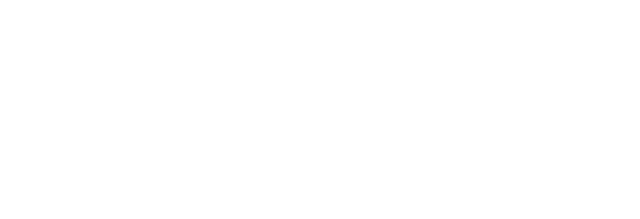
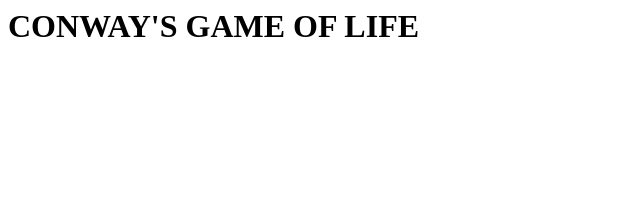
Before and after one commit to stephanjohnson/conway001, a plain HTML site: page src/index.html in a window 1280 px wide. Shown: the whole page, without its empty margins (0-640 px from the left). Drawn offline with Linux system fonts and the light colour scheme.

Commit message:
updates to render

```diff
--- a/src/index.html
+++ b/src/index.html
@@ -3,7 +3,8 @@
 
     </head>
     <body>
-        <canvas id="canvas"></canvas>
+        <h1>CONWAY'S GAME OF LIFE</h1>
+        <canvas id="canvas" width="100%"></canvas>
         <script src="js/ux.js" />
     </body>
 </html>
--- a/src/js/ux.js
+++ b/src/js/ux.js
@@ -1,5 +1,6 @@
 function render(canvas, data) {
 
+    // MAKE THE DATA
     var grid = [];
 
     for (var y = 0; y < data.size.y; y++){
@@ -21,6 +22,7 @@ function render(canvas, data) {
 
     }
 
-    canvas
+    // RENDER THE DATA
+
 
 }
```
